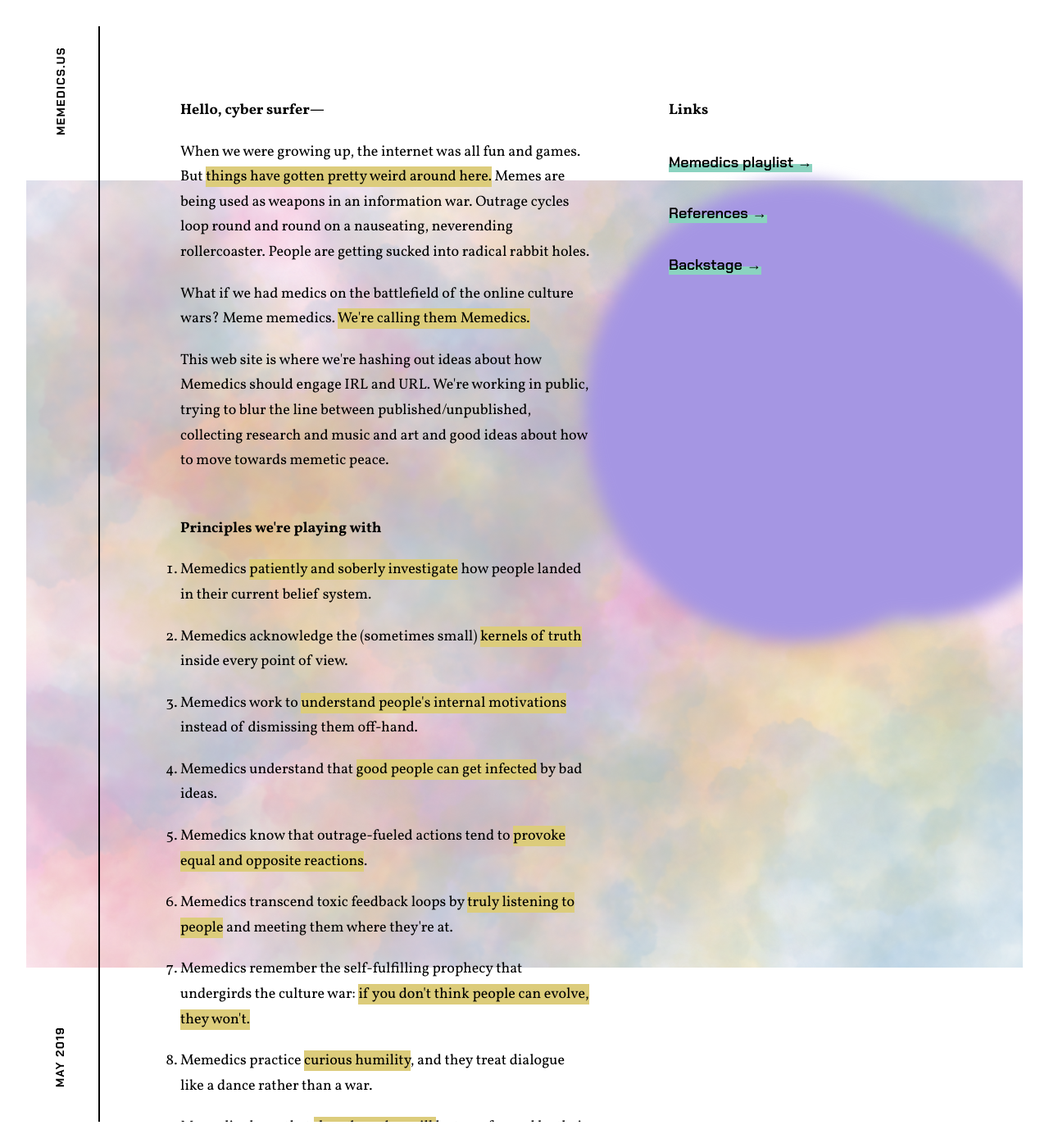
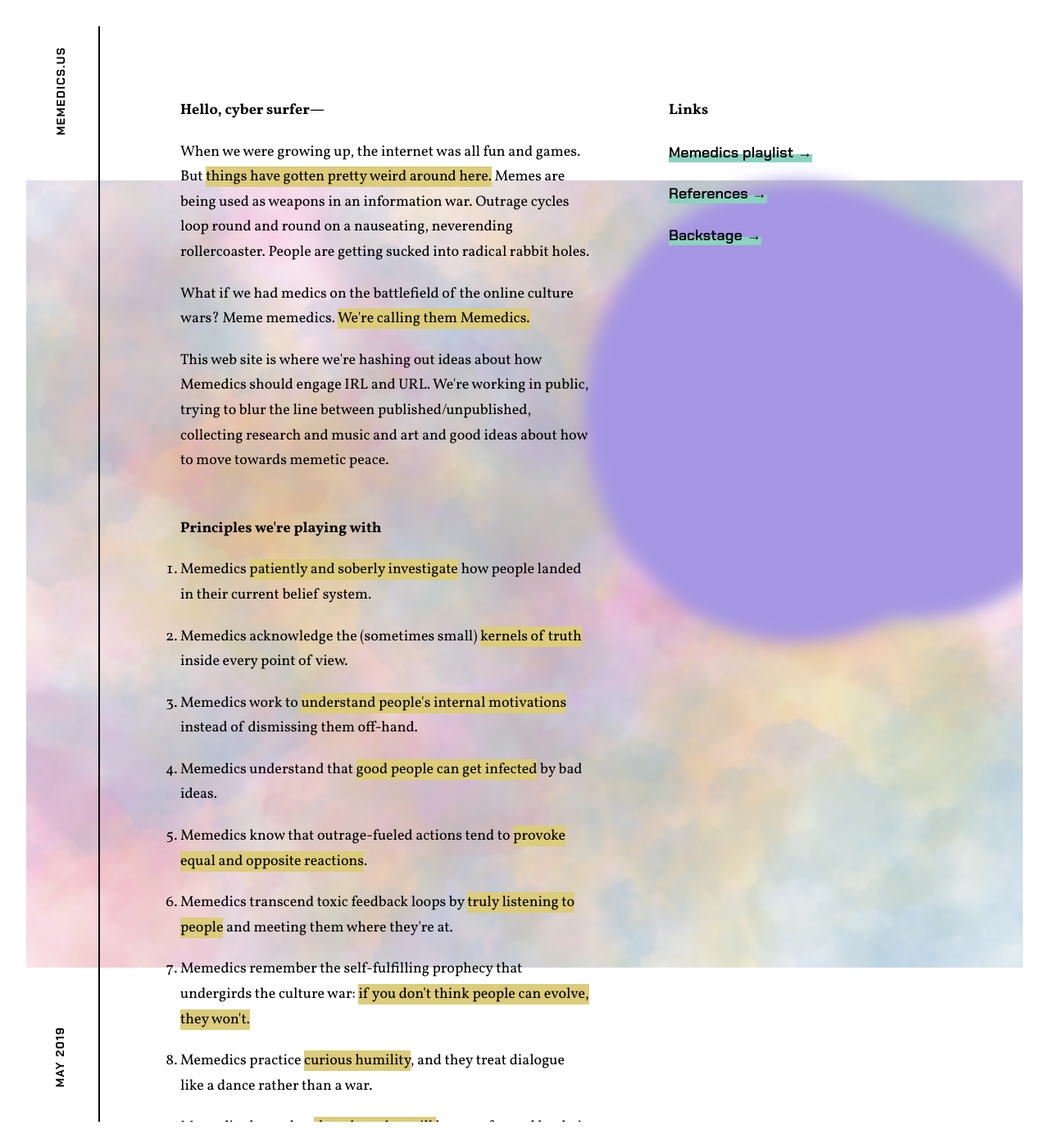
Before and after one commit to aaronzlewis/memedics, a Jekyll site: the page built from index.html, in a window 1280 px wide and 1400 px high. Shown: the whole window at 82% size. Built offline with Jekyll 4.4.1, drawn with Linux system fonts in a browser that asks for light colours.

Commit message:
Margin issues

```diff
--- a/assets/main.scss
+++ b/assets/main.scss
@@ -133,9 +133,6 @@ a {
 section#links {
 	font-weight: 600;
 	margin-bottom: 60px;
-	p {
-		margin-top: 32px;
-	}
 	a {
 		font-family: $sans-serif;
 		text-decoration: none;
```
